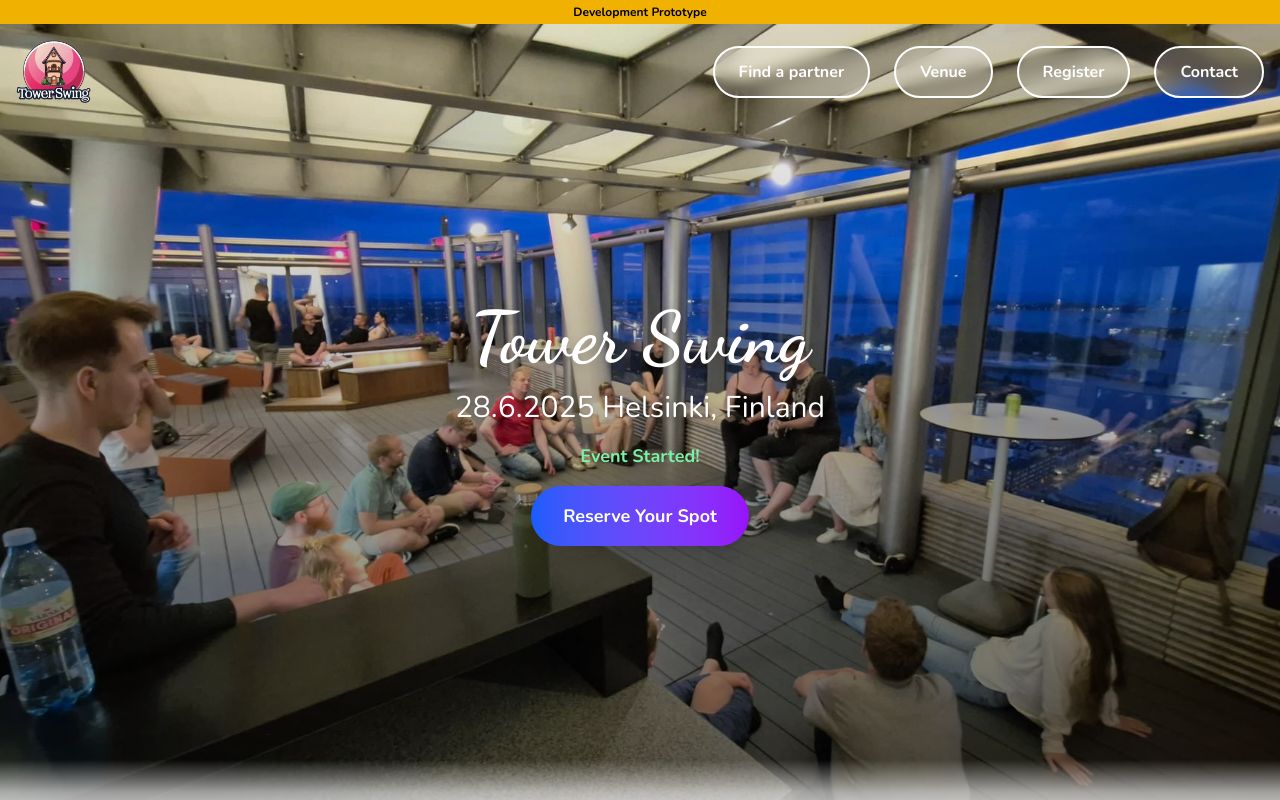
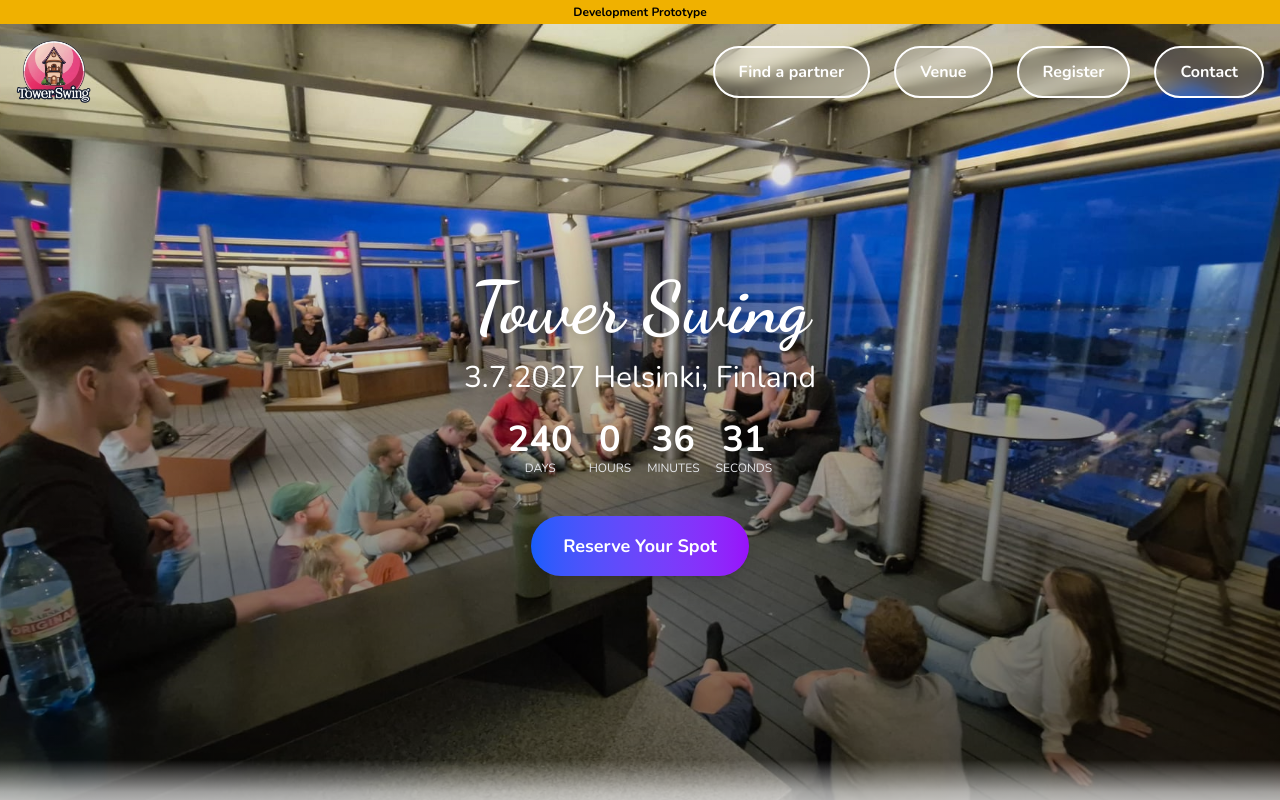
Before and after one commit to Hait3ch/tower-swing-wcs, a Next.js app in the folder frontend/: page / in a window 1280 px wide. Shown: the top 800 px of the page. Built offline with nearby package versions, Linux system fonts and the light colour scheme.

Commit message:
chore: event date 3.7.2027 on landing page

```diff
--- a/frontend/app/page.tsx
+++ b/frontend/app/page.tsx
@@ -32,9 +32,9 @@ export default function LandingPage() {
           Tower Swing
         </h1>
         <p className="text-xl sm:text-2xl md:text-3xl text-white mb-4 drop-shadow">
-          28.6.2025 Helsinki, Finland
+          3.7.2027 Helsinki, Finland
         </p>
-        <Countdown targetDate="2025-06-28T16:00:00+03:00" />
+        <Countdown targetDate="2027-07-03T16:00:00+03:00" />
         <div className="flex flex-col sm:flex-row gap-4 mt-4">
           <Link
             href="/register"
```
